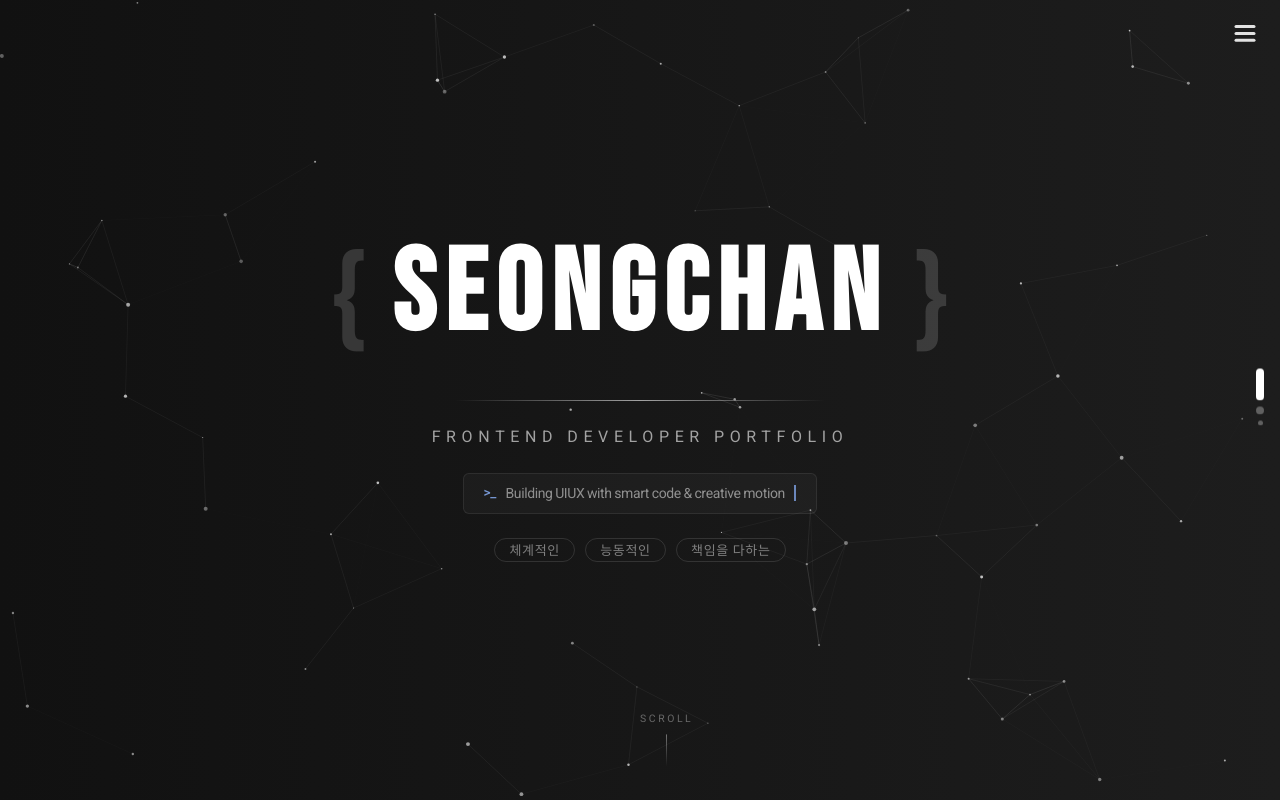
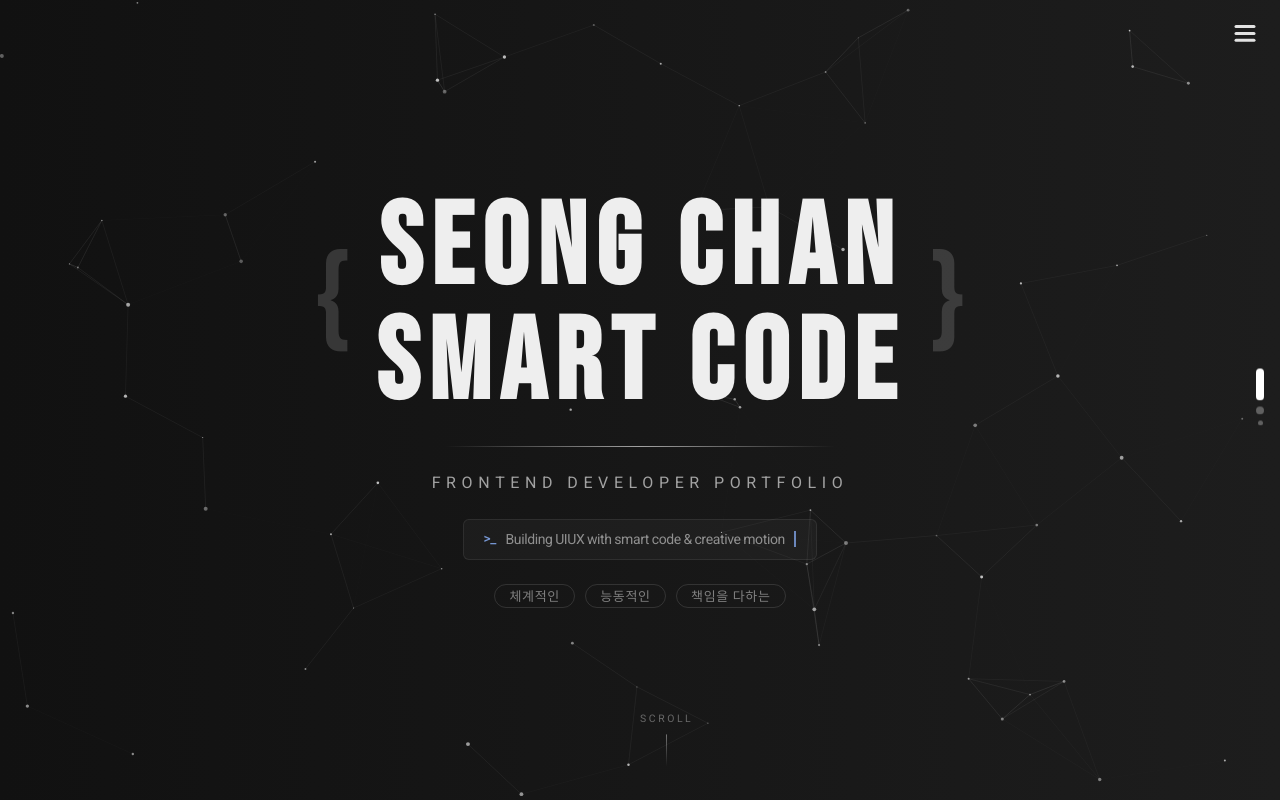
Before and after one commit to SeongChan95s/portfolio, a React (Vite) app: page / in a window 1280 px wide. Built offline with nearby package versions, Linux system fonts and the light colour scheme; a web font is replaced by a local one.

Commit message:
-Splitting 컴포넌트 완성

```diff
--- a/src/assets/styles/pages/home.scss
+++ b/src/assets/styles/pages/home.scss
@@ -36,7 +36,6 @@
 			user-select: none;
 		}
 
-		// 타이핑 커서 — h3 내부에 위치, 글자 추가 시 자연스럽게 밀려남
 		.intro-typing-cursor {
 			display: inline-block;
 			width: 3px;
--- a/src/components/global/Splitting/Splitting.module.scss
+++ b/src/components/global/Splitting/Splitting.module.scss
@@ -4,12 +4,12 @@
 	line-height: inherit;
 }
 
-.textPrimary,
-.textAlt {
+.text-primary,
+.text-alt {
 	grid-area: 1 / 1;
 }
 
-.charWrap {
+.char-wrap {
 	display: inline-block;
 	overflow: hidden;
 }
@@ -23,42 +23,40 @@
 .slide-vertical {
 	--text-color: #fff;
 
-	.char {
-		color: var(--text-color);
-	}
+	// .char {
+	// 	color: var(--text-color);
+	// }
 
 	// 단일 텍스트: 위에서 슬라이드 인
-	.textPrimary .char {
+	.text-primary .char {
 		transform: translateY(-100%);
 		transition-delay: calc(0.02s * var(--char-index));
 	}
 
-	&:global(.active) .textPrimary .char {
+	&.active .text-primary .char {
 		transform: translateY(0);
 		transition-delay: calc(0.2s + (0.02s * var(--char-index)));
 	}
 
 	// 교대 모드
-	&.alternating {
-		.textPrimary .char {
+	.text-primary .char {
 		transform: translateY(0);
 		transition-delay: calc(0.2s + (0.02s * var(--char-index)));
 	}
 
-		.textAlt .char {
+	.text-alt .char {
 		transform: translateY(-100%);
 		transition-delay: calc(0.02s * var(--char-index));
 	}
 
-		&:global(.active) .textPrimary .char {
+	&.active .text-primary .char {
 		transform: translateY(100%);
 		transition-delay: calc(0.02s * var(--char-index));
 	}
 
-		&:global(.active) .textAlt .char {
+	&.active .text-alt .char {
 		transform: translateY(0);
 		transition-delay: calc(0.2s + (0.02s * var(--char-index)));
-		}
 	}
 }
 
@@ -70,35 +68,33 @@
 		color: var(--text-color);
 	}
 
-	.textPrimary .char {
+	.text-primary .char {
 		transform: translateX(110%);
 		transition-delay: calc(0.02s * var(--char-index));
 	}
 
-	&:global(.active) .textPrimary .char {
+	&.active .text-primary .char {
 		transform: translateX(0);
 		transition-delay: calc(0.2s + (0.02s * var(--char-index)));
 	}
 
-	&.alternating {
-		.textPrimary .char {
+	.text-primary .char {
 		transform: translateX(0);
 		transition-delay: calc(0.2s + (0.02s * var(--char-index)));
 	}
 
-		.textAlt .char {
+	.text-alt .char {
 		transform: translateX(110%);
 		transition-delay: calc(0.02s * var(--char-index));
 	}
 
-		&:global(.active) .textPrimary .char {
+	&.active .text-primary .char {
 		transform: translateX(-110%);
 		transition-delay: calc(0.02s * var(--char-index));
 	}
 
-		&:global(.active) .textAlt .char {
+	&.active .text-alt .char {
 		transform: translateX(0);
 		transition-delay: calc(0.2s + (0.02s * var(--char-index)));
 	}
 }
-}
--- a/src/components/global/Splitting/Splitting.tsx
+++ b/src/components/global/Splitting/Splitting.tsx
@@ -4,7 +4,8 @@ import {
 	Children,
 	isValidElement,
 	type CSSProperties,
-	type ReactNode
+	type ReactNode,
+	useState
 } from 'react';
 import styles from './Splitting.module.scss';
 
@@ -12,8 +13,8 @@ interface SplittingProps {
 	className?: string;
 	animation?: 'slide-vertical' | 'slide-horizontal';
 	trigger?: 'hover' | 'view';
+	alternate?: boolean;
 	children: ReactNode;
-	/** 교대 애니메이션 간격 (ms) */
 	interval?: number;
 }
 
@@ -38,31 +39,58 @@ function toChars(text: string) {
 }
 
 export default function Splitting({
-	className,
+	className: classNameProp,
 	animation,
-	trigger = 'view',
+	trigger = 'hover',
+	alternate = false,
 	children,
 	interval = 3000
 }: SplittingProps) {
 	const texts = extractTexts(children);
-	const isAlternating = texts.length > 1;
+	const [isActive, setIsActive] = useState(false);
+	const [isHover, setIsHover] = useState(false);
+	const ref = useRef<HTMLSpanElement>(null);
 
-	const classes = [
-		styles.splitting,
-		animation && styles[animation],
-		isAlternating && styles.alternating,
-		className
-	]
-		.filter(Boolean)
-		.join(' ');
-
-	const ref = useRef<HTMLSpanElement>(null);
+	useEffect(() => {
+		let timerId: ReturnType<typeof setInterval> | null = null;
+		if (trigger == 'hover' && !alternate) {
+			isHover ? setIsActive(true) : setIsActive(false);
+		} else if (trigger == 'hover' && alternate) {
+			if (isHover) {
+				if (!timerId) {
+					setIsActive(prev => !prev);
+					timerId = setInterval(() => {
+						setIsActive(prev => !prev);
+					}, interval);
+				}
+			} else {
+				setIsActive(false);
+				if (timerId) clearInterval(timerId);
+			}
+		}
+		return () => {
+			if (timerId) clearInterval(timerId);
+		};
+	}, [isHover]);
 
 	useEffect(() => {
 		if (!ref.current) return;
 		const el = ref.current;
 
-		if (isAlternating) {
+		if (trigger === 'view' && !alternate) {
+			const observer = new IntersectionObserver(entries => {
+				entries.forEach(entry => {
+					if (entry.isIntersecting) {
+						setIsActive(true);
+					} else {
+						setIsActive(false);
+					}
+				});
+			});
+
+			observer.observe(el);
+			return () => observer.disconnect();
+		} else if (trigger === 'view' && alternate) {
 			let timerId: ReturnType<typeof setInterval> | null = null;
 
 			const observer = new IntersectionObserver(entries => {
@@ -70,7 +98,7 @@ export default function Splitting({
 					if (entry.isIntersecting) {
 						if (!timerId) {
 							timerId = setInterval(() => {
-								el.classList.toggle('active');
+								setIsActive(prev => !prev);
 							}, interval);
 						}
 					} else {
@@ -78,7 +106,7 @@ export default function Splitting({
 							clearInterval(timerId);
 							timerId = null;
 						}
-						el.classList.remove('active');
+						setIsActive(false);
 					}
 				});
 			});
@@ -89,28 +117,26 @@ export default function Splitting({
 				if (timerId) clearInterval(timerId);
 			};
 		}
-
-		if (trigger === 'view') {
-			const observer = new IntersectionObserver(entries => {
-				entries.forEach(entry => {
-					if (entry.isIntersecting) {
-						el.classList.add('active');
-					} else {
-						el.classList.remove('active');
-					}
-				});
-			});
-
-			observer.observe(el);
-			return () => observer.disconnect();
-		}
-	}, [trigger, isAlternating, interval]);
+	}, [trigger, alternate, interval]);
 
 	const primaryChars = toChars(texts[0] || '');
-	const altChars = isAlternating ? toChars(texts[1] || '') : [];
+	const altChars = texts.length > 1 ? toChars(texts[1] || '') : [];
+	const className = [
+		styles.splitting,
+		animation && styles[animation],
+		alternate && styles.alternating,
+		isActive && styles.active,
+		classNameProp
+	]
+		.filter(Boolean)
+		.join(' ');
 
 	return (
-		<span className={classes} ref={ref}>
+		<span
+			className={className}
+			ref={ref}
+			onMouseEnter={() => trigger == 'hover' && setIsHover(true)}
+			onMouseLeave={() => trigger == 'hover' && setIsHover(false)}>
 			<span className={styles.textPrimary}>
 				{primaryChars.map((char, i) => (
 					<span
@@ -121,7 +147,7 @@ export default function Splitting({
 					</span>
 				))}
 			</span>
-			{isAlternating && (
+			{altChars && (
 				<span className={styles.textAlt}>
 					{altChars.map((char, i) => (
 						<span
--- a/src/pages/HomePage.tsx
+++ b/src/pages/HomePage.tsx
@@ -81,12 +81,16 @@ export default function HomePage() {
 							className="intro-content">
 							<motion.div variants={introItemVariants} className="intro-bracket-wrap">
 								<span className="intro-bracket font-bebasNeue">{'{'}</span>
-								<Splitting
-									className="intro-title font-bebasNeue"
-									animation="slide-vertical">
-									<span>COME</span>
-									<span>SEONGCHAN</span>
-								</Splitting>
+								<h1>
+									<Splitting
+										className="intro-title font-bebasNeue"
+										animation="slide-vertical"
+										trigger="hover"
+										alternate>
+										<span>SEONG CHAN</span>
+										<span>SMART CODE</span>
+									</Splitting>
+								</h1>
 								<span className="intro-bracket font-bebasNeue">{'}'}</span>
 							</motion.div>
 
```
Lines whose indentation alone changed are shown as unchanged.
